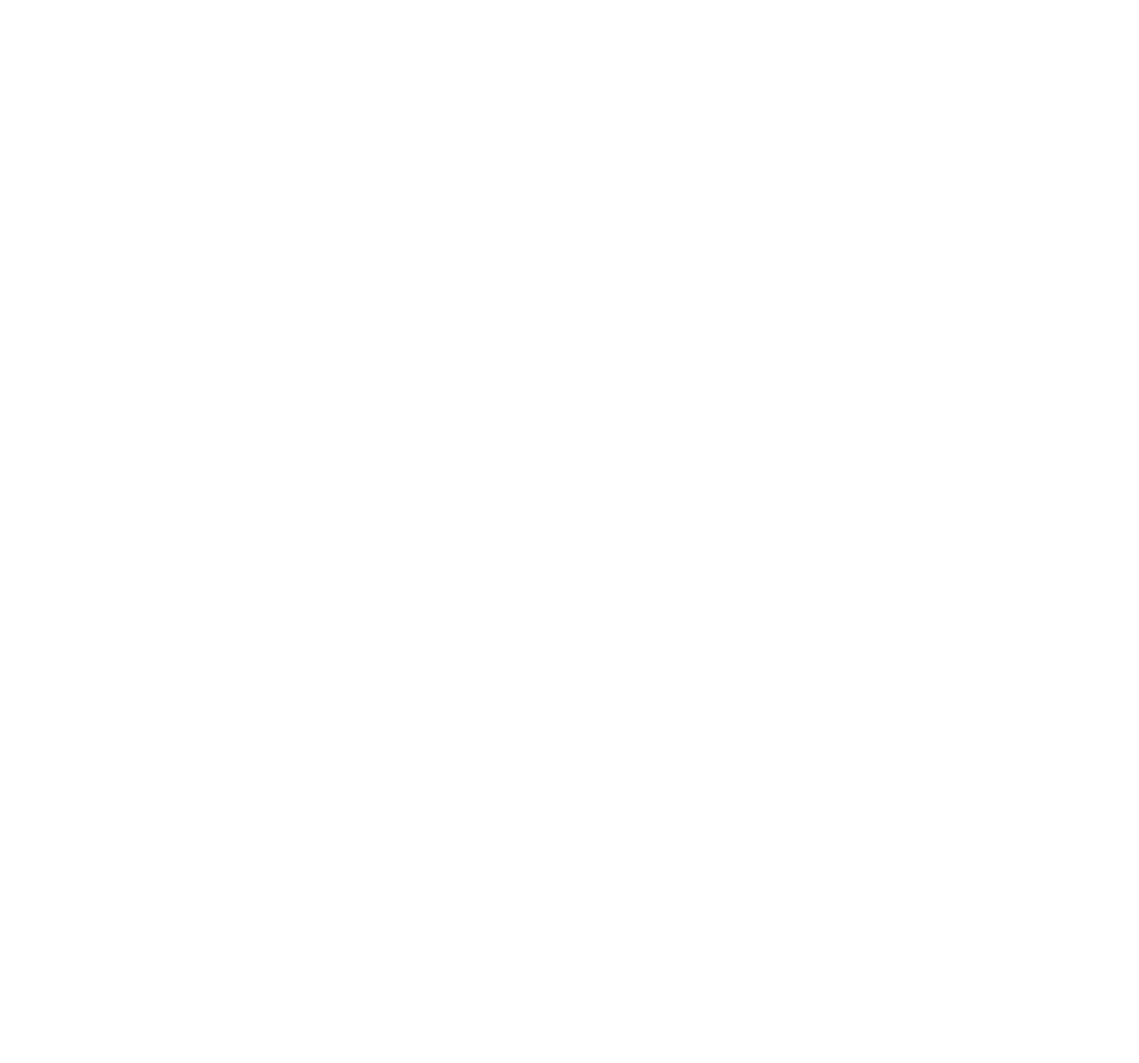
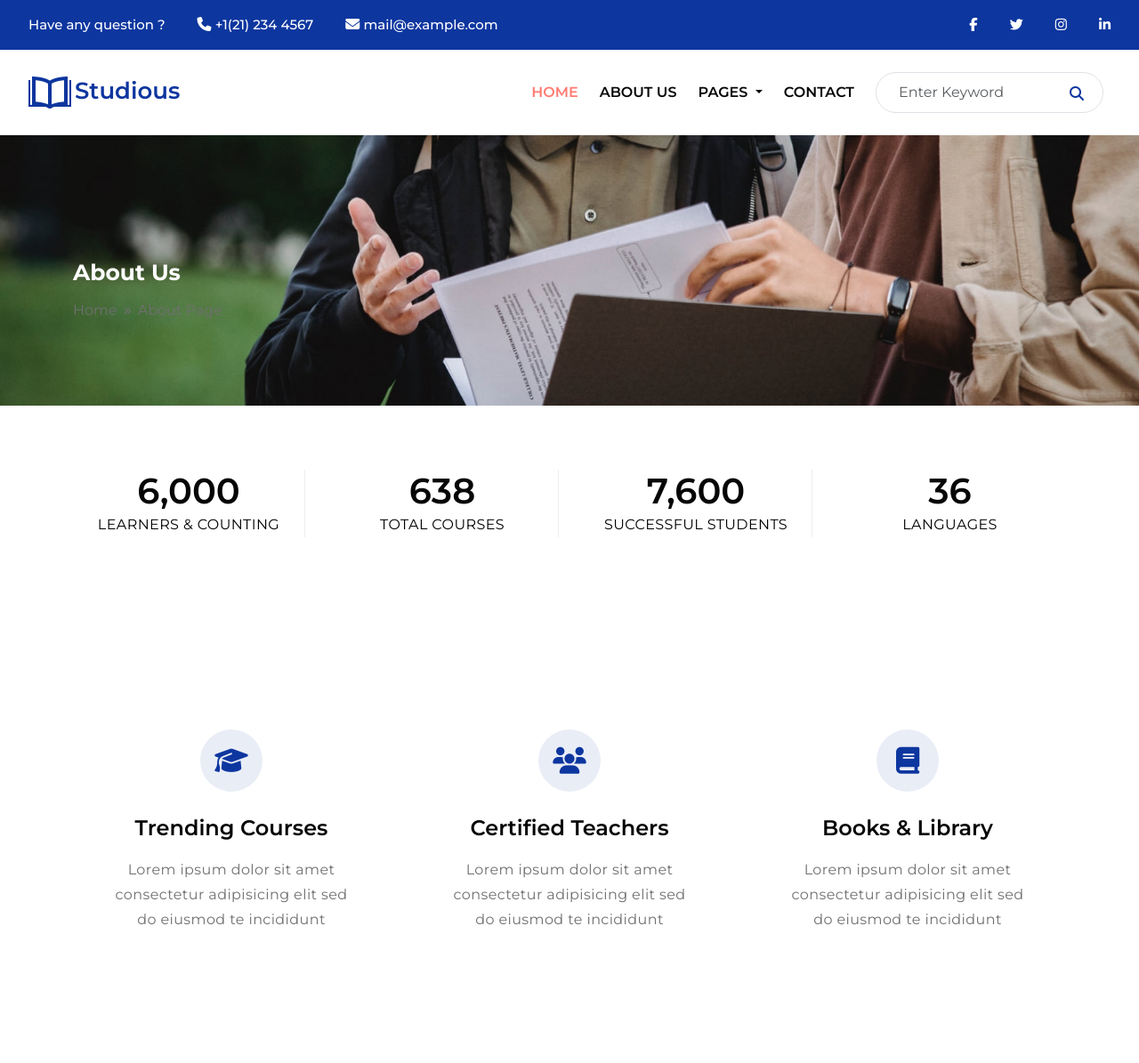
Before and after one commit to longle2609/BC61_Capstone_Studious, a plain HTML site: page pages/about-us.html in a window 1280 px wide. Shown: the top 1195 px of the page at 89% size. Before the commit the page ends 800 px from the top, so only its background shows below. Drawn offline with nearby package versions, Linux system fonts and the light colour scheme; a script that the page names is missing.

Commit message:
xong banner about-us

```diff
--- a/pages/about-us.html
+++ b/pages/about-us.html
@@ -0,0 +1,378 @@
+<!DOCTYPE html>
+<html lang="en">
+
+<head>
+  <title>Title</title>
+  <!-- Required meta tags -->
+  <meta charset="utf-8" />
+  <meta name="viewport" content="width=device-width, initial-scale=1, shrink-to-fit=no" />
+
+  <!-- Bootstrap CSS v5.2.1 -->
+  <link href="https://cdn.jsdelivr.net/npm/bootstrap@5.3.2/dist/css/bootstrap.min.css" rel="stylesheet"
+    integrity="sha384-T3c6CoIi6uLrA9TneNEoa7RxnatzjcDSCmG1MXxSR1GAsXEV/Dwwykc2MPK8M2HN" crossorigin="anonymous" />
+
+  <!-- link font awesome -->
+  <link rel="stylesheet" href="https://cdnjs.cloudflare.com/ajax/libs/font-awesome/6.5.1/css/all.min.css"
+    integrity="sha512-DTOQO9RWCH3ppGqcWaEA1BIZOC6xxalwEsw9c2QQeAIftl+Vegovlnee1c9QX4TctnWMn13TZye+giMm8e2LwA=="
+    crossorigin="anonymous" referrerpolicy="no-referrer" />
+
+  <!-- link CSS -->
+  <link rel="stylesheet" href="./../styles/styles.css" />
+</head>
+
+<body>
+  <header class="position-relative">
+    <!-- place navbar here -->
+    <div class="header__top">
+      <div class="container__header d-flex justify-content-between align-items-center">
+        <div class="header__top-left d-flex">
+          <ul>
+            <li>
+              <a href="#">Have any question ? </a>
+            </li>
+            <li>
+              <i class="fa-solid fa-phone"></i>
+              <a href="#">+1(21) 234 4567 </a>
+            </li>
+            <li>
+              <i class="fa-solid fa-envelope"></i>
+              <a href="#">mail@example.com </a>
+            </li>
+          </ul>
+        </div>
+        <div class="header__top-right">
+          <ul>
+            <li>
+              <a href="#">
+                <i class="fa-brands fa-facebook-f"></i>
+              </a>
+            </li>
+            <li>
+              <a href="#">
+                <i class="fa-brands fa-twitter"></i>
+              </a>
+            </li>
+            <li>
+              <a href="#">
+                <i class="fa-brands fa-instagram"></i>
+              </a>
+            </li>
+            <li>
+              <a href="#">
+                <i class="fa-brands fa-linkedin-in"></i>
+              </a>
+            </li>
+          </ul>
+        </div>
+      </div>
+    </div>
+    <div class="header__bottom">
+      <nav class="navbar d-flex align-items-center navbar-expand-lg bg-body-tertiary">
+        <div class="container-fluid">
+          <a class="navbar-brand" href="/">
+            <img class="me-1" src="./../images/logo.png" alt="LOGO STUDIOUS" />Studious
+          </a>
+          <button class="navbar-toggler" type="button" data-bs-toggle="collapse" data-bs-target="#navbarScroll"
+            aria-controls="navbarScroll" aria-expanded="false" aria-label="Toggle navigation">
+            <span class="navbar-toggler-icon"></span>
+          </button>
+          <div class="collapse navbar-collapse" id="navbarScroll">
+            <ul class="navbar-nav me-auto my-2 my-lg-0 navbar-nav-scroll" style="--bs-scroll-height: 100px">
+              <li class="nav-item">
+                <a class="nav-link active" aria-current="page" href="#">HOME</a>
+              </li>
+              <li class="nav-item">
+                <a class="nav-link" href="#">ABOUT US</a>
+              </li>
+              <li class="nav-item dropdown">
+                <a class="nav-link dropdown-toggle" href="#" role="button" data-bs-toggle="dropdown"
+                  aria-expanded="false">
+                  PAGES
+                </a>
+                <ul class="dropdown-menu">
+                  <li><a class="dropdown-item" href="#">BLOG POSTS</a></li>
+                  <li>
+                    <a class="dropdown-item" href="./pages/page404.html">404 PAGE</a>
+                  </li>
+                  <li>
+                    <a class="dropdown-item" href="./pages/landing-page.html">LANDING PAGE</a>
+                  </li>
+                </ul>
+              </li>
+              <li class="nav-item">
+                <a class="nav-link" href="#">CONTACT</a>
+              </li>
+            </ul>
+            <form class="d-flex position-relative" role="search">
+              <input class="form-control me-2" type="search" placeholder="Enter Keyword" aria-label="Search" />
+              <button class="btn btn-outline-success position-absolute" type="submit">
+                <i class="fa-solid fa-magnifying-glass"></i>
+              </button>
+            </form>
+          </div>
+        </div>
+      </nav>
+    </div>
+    </section>
+  </header>
+
+  <main>
+      <!-- Banner -->
+    <section class="banner__about-us d-flex align-items-center">
+        <div class="overlay"></div>
+        <div class="container">
+            <div class="banner__title">
+                <h1 class="text-white mb-3">About Us</h1>
+                <div class="d-flex align-items-center">
+                <a href="/">Home</a>
+                <i class="fa-solid fa-angles-right"></i>
+                <span>
+                    About Page
+                </span>
+                </div>
+            </div>
+        </div>
+    </section>
+
+      <!-- NUMBER -->
+      <section class="number py-5">
+        <div class="container py-4">
+          <div class="number__content">
+            <div class="row row-cols-4 text-center">
+              <div class="col">
+                <div class="number__item">
+                  <h3 class="counter">6,000</h3>
+                  <p class="text-black">LEARNERS & COUNTING</p>
+                </div>
+              </div>
+              <div class="col">
+                <div class="number__item">
+                  <h3 class="counter">638</h3>
+                  <p class="text-black">TOTAL COURSES</p>
+                </div>
+              </div>
+              <div class="col">
+                <div class="number__item">
+                  <h3 class="counter">7,600</h3>
+                  <p class="text-black">SUCCESSFUL STUDENTS</p>
+                </div>
+              </div>
+              <div class="col">
+                <div class="number__item border-end-0">
+                  <h3 class="counter">36</h3>
+                  <p class="text-black">LANGUAGES</p>
+                </div>
+              </div>
+            </div>
+          </div>
+        </div>
+      </section>
+    <!-- Studious -->
+    <section class="studious py-5">
+                <div class="studious__top py-5">
+                  <div class="container py-5">
+                    <div class="studious__top-text">
+                      <div class="row row-cols-3 text-center">
+                        <div class="col px-5">
+                          <div class="studious__top-item">
+                            <div class="icon">
+                              <i class="fa-solid fa-graduation-cap"></i>
+                            </div>
+                            <div class="text mt-4">
+                              <a href="#">
+                                <h3>Trending Courses</h3>
+                              </a>
+                              <p class="mt-3">
+                                Lorem ipsum dolor sit amet consectetur adipisicing elit
+                                sed do eiusmod te incididunt
+                              </p>
+                            </div>
+                          </div>
+                        </div>
+                        <div class="col px-5">
+                          <div class="studious__top-item">
+                            <div class="icon">
+                              <i class="fa-solid fa-users"></i>
+                            </div>
+                            <div class="text mt-4">
+                              <a href="#">
+                                <h3>Certified Teachers</h3>
+                              </a>
+                              <p class="mt-3">
+                                Lorem ipsum dolor sit amet consectetur adipisicing elit
+                                sed do eiusmod te incididunt
+                              </p>
+                            </div>
+                          </div>
+                        </div>
+                        <div class="col px-5">
+                          <div class="studious__top-item">
+                            <div class="icon">
+                              <i class="fa-solid fa-book"></i>
+                            </div>
+                            <div class="text mt-4">
+                              <a href="#">
+                                <h3>Books & Library</h3>
+                              </a>
+                              <p class="mt-3">
+                                Lorem ipsum dolor sit amet consectetur adipisicing elit
+                                sed do eiusmod te incididunt
+                              </p>
+                            </div>
+                          </div>
+                        </div>
+                      </div>
+                    </div>
+                  </div>
+                </div>
+
+    </section>
+
+  </main>
+
+  <footer>
+    <div class="footer__bg ">
+      <div class="container">
+        <div class="sub__box m-auto">
+          <div class="row align-items-center ">
+            <div class="left__box col-lg-6">
+              <h3>Subscribe Us to join our Community</h3>
+              <p>Newsletter</p>
+            </div>
+            <div class="right__box col-lg-6">
+              <form action class="input-group mb-3">
+                <input type="text" class="form-control" placeholder="Enter your email" aria-label="Enter your email"
+                  aria-describedby="button-addon2">
+                <button class="btn btn-outline-secondary" type="button" id="button-addon2">Send</button>
+              </form>
+            </div>
+          </div>
+        </div>
+        <div class="row footer__bottom">
+          <div class="archives col-lg-2 col-sm-6">
+            <h4>archives</h4>
+            <ul>
+              <li>
+                <a href=""> <i class="fa-sharp fa-solid fa-angles-right"></i> April 2023</a>
+              </li>
+            </ul>
+          </div>
+          <div class="categories col-lg-3  col-sm-6 ps-lg-5">
+            <h4>categories</h4>
+            <ul>
+              <li>
+                <a href=""> <i class="fa-sharp fa-solid fa-angles-right"></i> Business </a>
+              </li>
+              <li>
+                <a href=""> <i class="fa-sharp fa-solid fa-angles-right"></i> Creative </a>
+              </li>
+              <li>
+                <a href=""> <i class="fa-sharp fa-solid fa-angles-right"></i> Design </a>
+              </li>
+              <li>
+                <a href=""> <i class="fa-sharp fa-solid fa-angles-right"></i> Food </a>
+              </li>
+              <li>
+                <a href=""> <i class="fa-sharp fa-solid fa-angles-right"></i> Industry </a>
+              </li>
+            </ul>
+          </div>
+          <div class="contact col-lg-3 col-sm-6">
+            <h4>contact</h4>
+            <ul>
+              <li>
+                <i class="fa-sharp fa-regular fa-envelope"></i> <a href=""> info@example.com</a>
+              </li>
+              <li class="py-2">
+                <i class="fa-solid fa-phone"></i> <a href=""> +44-000-888-999</a>
+              </li>
+              <li>
+                <i class="fa-solid fa-location-dot"></i> <a href=""> London, 235 Terry, 10001</a>
+              </li>
+            </ul>
+          </div>
+          <div class="about col-lg-4  col-sm-6 ps-lg-5">
+            <h4>About</h4>
+            <p>Lorem ipsum, dolor sit amet consectetur adipisicing elit. Vero facilis debitis iure repellendus, quia
+              quisquam sed ipsa quos soluta adipisci aspernatur odio quibusdam, assumenda magnam nihil nostrum.</p>
+            <div class="footer__social">
+              <ul>
+                <li><a href="">
+                    <i class="fa-brands fa-facebook-f"></i>
+                  </a></li>
+                <li><a href="">
+                    <i class="fa-brands fa-linkedin-in"></i>
+                  </a></li>
+                <li><a href="">
+                    <i class="fa-brands fa-twitter"></i>
+                  </a></li>
+                <li><a href="">
+                    <i class="fa-brands fa-google-plus-g"></i>
+                  </a></li>
+                <li><a href="">
+                    <i class="fa-brands fa-github"></i>
+                  </a></li>
+              </ul>
+            </div>
+          </div>
+        </div>
+
+      </div>
+
+    </div>
+    <div class="footer__copyright text-center">
+      <p>© 2023 Studious. All Rights Reserved | WordPress Theme by <a href="#">W3Layouts.</a href=""></p>
+    </div>
+  </footer>
+
+    <!-- Bootstrap JavaScript Libraries -->
+    <script
+      src="https://cdn.jsdelivr.net/npm/@popperjs/core@2.11.8/dist/umd/popper.min.js"
+      integrity="sha384-I7E8VVD/ismYTF4hNIPjVp/Zjvgyol6VFvRkX/vR+Vc4jQkC+hVqc2pM8ODewa9r"
+      crossorigin="anonymous"
+    ></script>
+
+  <!-- Bootstrap JavaScript Libraries -->
+  <script src="https://cdn.jsdelivr.net/npm/@popperjs/core@2.11.8/dist/umd/popper.min.js"
+    integrity="sha384-I7E8VVD/ismYTF4hNIPjVp/Zjvgyol6VFvRkX/vR+Vc4jQkC+hVqc2pM8ODewa9r"
+    crossorigin="anonymous"></script>
+
+  <script src="https://cdn.jsdelivr.net/npm/bootstrap@5.3.2/dist/js/bootstrap.min.js"
+    integrity="sha384-BBtl+eGJRgqQAUMxJ7pMwbEyER4l1g+O15P+16Ep7Q9Q+zqX6gSbd85u4mG4QzX+"
+    crossorigin="anonymous"></script>
+
+  <!-- count up js -->
+  <script src="https://cdnjs.cloudflare.com/ajax/libs/jquery/3.7.1/jquery.min.js"
+    integrity="sha512-v2CJ7UaYy4JwqLDIrZUI/4hqeoQieOmAZNXBeQyjo21dadnwR+8ZaIJVT8EE2iyI61OV8e6M8PP2/4hpQINQ/g=="
+    crossorigin="anonymous" referrerpolicy="no-referrer"></script>
+  <script src="https://cdnjs.cloudflare.com/ajax/libs/waypoints/4.0.1/jquery.waypoints.min.js"
+    integrity="sha512-CEiA+78TpP9KAIPzqBvxUv8hy41jyI3f2uHi7DGp/Y/Ka973qgSdybNegWFciqh6GrN2UePx2KkflnQUbUhNIA=="
+    crossorigin="anonymous" referrerpolicy="no-referrer"></script>
+  <script src="./js/count-up/jquery.countup.js"></script>
+  <script>
+    $(".counter").countUp();
+  </script>
+
+  <script>
+    var header = document.querySelector(".header__bottom");
+
+    // function changeCss() {
+    //   header.style.position = "fixed";
+    //   header.style.top = "0";
+    // }
+
+    window.addEventListener("scroll", (event) => {
+      console.log(window.scrollY);
+      if (window.scrollY > 56) {
+        header.classList.add("--changeCss");
+        console.log("first");
+      } else {
+        if (header.classList.contains("--changeCss")) {
+          header.classList.remove("--changeCss");
+        }
+      }
+    });
+  </script>
+</body>
+
+</html>
--- a/styles/pages/about-us.css
+++ b/styles/pages/about-us.css
@@ -0,0 +1,49 @@
+/* RESET CSS */
+* {
+    margin: 0;
+    padding: 0;
+    box-sizing: border-box;
+}
+
+/* COLOR dùng chung */
+:root {
+    --text-primary: #707070;
+    --text-secondary: #060606;
+    --blue-1: #0D369F;
+    --pink-1: #FF7B73;
+    --white-1: #FFFF;
+}
+
+/* banner css  */
+.banner__about-us {
+    background-image: url(./../../images/img_banner-aboutus.jpg);
+    height: 400px;
+    background-repeat: no-repeat;
+    background-position: right -260px;
+    background-size: cover;
+}
+
+.banner__about-us .banner__title {
+    color: var(--white-1);
+    position: relative;
+    bottom: -70px;
+}
+
+.banner__about-us .banner__title h1 {
+    font-size: 25px;
+    font-weight: 700;
+}
+
+.banner__about-us .banner__title a {
+    color: var(--text-primary);
+}
+
+.banner__about-us .banner__title i {
+    font-size: 9px;
+    color: var(--text-primary);
+    margin: 0 7px;
+}
+
+.banner__about-us .banner__title span {
+    color: var(--text-primary);
+}
--- a/styles/styles.css
+++ b/styles/styles.css
@@ -2,6 +2,7 @@
 @import url("./pages/home.css");
 @import url("./pages/404page.css");
 @import url('./pages/landing.css');
+@import url('./pages/about-us.css');
 
 /* RESET CSS */
 * {
```
Also changed, not shown: index.html (+1 -1 lines), images/img_banner-aboutus.jpg (added).
